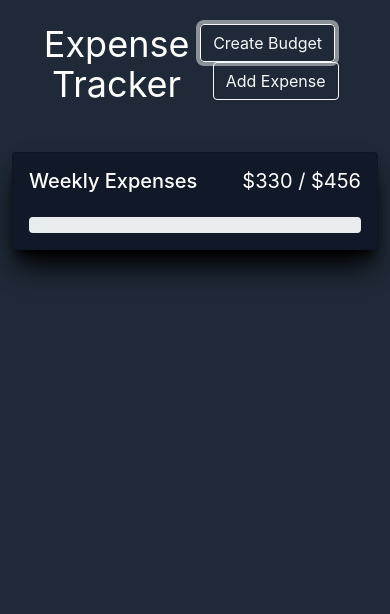
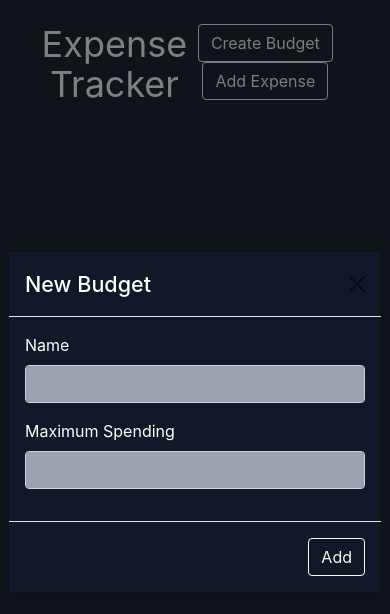
Before and after one commit to genialtechie/expense-tracker, a React (Create React App) app: page / in a window 390 px wide. Both pictures are taken after a click on the button "Create Budget". Shown: the top 614 px of the page. Built offline with nearby package versions, Linux system fonts and the light colour scheme.

Commit message:
added total budget component

```diff
--- a/src/App.js
+++ b/src/App.js
@@ -1,21 +1,41 @@
 import './App.css';
 import {Container, Button} from 'react-bootstrap';
 import BudgetCard from './components/BudgetCard';
+import AddBudgetModal from './components/AddBudgetModal';
+import AddExpenseModal from './components/AddExpenseModal';
+import TotalBudgetCard from './components/TotalBudgetCard';
+import { useState } from 'react';
+import { useBudgets } from './contexts/BudgetsContext';
 
 
 function App() {
+  const [showAddBudgetModal, setShowAddBudgetModal] = useState(false)
+  const [showAddExpenseModal, setShowAddExpenseModal] = useState(false)
+  const {budgets, getBudgetExpenses} = useBudgets();
   return (
     <div className="App bg-gray-800 h-screen text-white">
       <Container>
         <div className='flex flex-row mb-4 justify-around p-6' >
           <h1 className='text-4xl'>Expense Tracker</h1>
           <span>
-            <Button variant='outline-light' className='mr-4' >Create Budget</Button>
-            <Button variant='outline-light'>Add Expense</Button>
+            <Button variant='outline-light' className='mr-4' onClick={() => setShowAddBudgetModal(true)}>Create Budget</Button>
+            <Button variant='outline-light'className='mr-4' onClick={() => setShowAddExpenseModal(true)}>Add Expense</Button>
           </span>
         </div>
-        <BudgetCard name='Weekly Expenses' amount={330} max={456}></BudgetCard>
+        {
+          budgets.map(budget => {
+            const amount = getBudgetExpenses(budget.id).reduce(
+              (total, expense) => total + expense.amount,
+               0
+            )
+            return (
+            <BudgetCard key={budget.id} name={budget.name} amount={amount} max={budget.max}/>
+            )})
+        }
+        <TotalBudgetCard/>
       </Container>
+      <AddBudgetModal show={showAddBudgetModal} handleClose={() => setShowAddBudgetModal(false)}/>
+      <AddExpenseModal show={showAddExpenseModal} handleClose={() => setShowAddExpenseModal(false)}/>
     </div>
   );
 }
--- /dev/null
+++ b/src/components/AddBudgetModal.js
@@ -0,0 +1,51 @@
+import React, { useRef } from 'react'
+import { Modal, Form, Button } from 'react-bootstrap'
+import { useBudgets } from '../contexts/BudgetsContext'
+
+const AddBudgetModal = ({ show, handleClose}) => {
+    const nameRef = useRef()
+    const maxRef = useRef()
+    const {addBudget} = useBudgets()
+
+    function handleSubmit(e) {
+        e.preventDefault()
+        addBudget({
+            name: nameRef.current.value,
+            max: parseFloat(maxRef.current.value),
+        })
+        handleClose()
+    }
+    return (
+        <>
+        <Modal
+        show={show}
+        onHide={handleClose}
+        size="lg"
+        aria-labelledby="contained-modal-title-vcenter"
+        centered>
+            <div className='bg-gray-900 text-white'>
+                <Modal.Header closeButton>
+                    <Modal.Title id="contained-modal-title-vcenter">New Budget</Modal.Title>
+                </Modal.Header>
+                <Modal.Body>
+                <Form id='budget-form' onSubmit={handleSubmit}>
+                    <Form.Group className="mb-3" controlId="name">
+                        <Form.Label>Name</Form.Label>
+                        <Form.Control type="text" placeholder="" required className='bg-gray-400 focus:bg-gray-300' ref={nameRef}/>
+                    </Form.Group>
+                    <Form.Group className="mb-3" controlId="max">
+                        <Form.Label>Maximum Spending</Form.Label>
+                        <Form.Control type="number" placeholder="" required min={0} step={0.01} className='bg-gray-400 focus:bg-gray-300' ref={maxRef}/>
+                    </Form.Group>
+                </Form>
+                </Modal.Body>
+                <Modal.Footer>
+                    <Button variant='outline-light' type='submit' form='budget-form'>Add</Button>
+                </Modal.Footer>
+            </div>
+        </Modal>
+        </>
+    )
+}
+
+export default AddBudgetModal
--- /dev/null
+++ b/src/components/AddExpenseModal.js
@@ -0,0 +1,67 @@
+import React, { useRef } from 'react'
+import { Modal, Form, Button } from 'react-bootstrap'
+import { useBudgets } from '../contexts/BudgetsContext'
+
+const AddExpenseModal = ({show, handleClose, defaultBudgetId}) => {
+    const descriptionRef = useRef()
+    const amountRef = useRef()
+    const budgetIdRef = useRef()
+    const {addExpense, budgets} = useBudgets()
+
+    function handleSubmit(e) {
+        e.preventDefault()
+        addExpense({
+            description: descriptionRef.current.value,
+            amount: parseFloat(amountRef.current.value),
+            budgetId: budgetIdRef.current.value
+        })
+        handleClose()
+    }
+    return (
+        <>
+        <Modal
+        show={show}
+        onHide={handleClose}
+        size="lg"
+        aria-labelledby="contained-modal-title-vcenter"
+        centered>
+            <div className='bg-gray-900 text-white'>
+                <Modal.Header closeButton>
+                    <Modal.Title id="contained-modal-title-vcenter">New Expense</Modal.Title>
+                </Modal.Header>
+                <Modal.Body>
+                <Form id='budget-form' onSubmit={handleSubmit}>
+                    <Form.Group className="mb-3" controlId="description">
+                        <Form.Label>Description</Form.Label>
+                        <Form.Control type="text" required className='bg-gray-400 focus:bg-gray-300' ref={descriptionRef}/>
+                    </Form.Group>
+                    <Form.Group className="mb-3" controlId="max">
+                        <Form.Label>Amount</Form.Label>
+                        <Form.Control
+                        type="number"
+                        required
+                        min={0}
+                        step={0.01}
+                        className='bg-gray-400 focus:bg-gray-300'
+                        ref={amountRef}/>
+                    </Form.Group>
+                    <Form.Group className="mb-3" controlId="description">
+                        <Form.Label>Budget</Form.Label>
+                        <Form.Select defaultValue={defaultBudgetId} className='bg-gray-400 focus:bg-gray-300' ref={budgetIdRef}>
+                            {budgets.map(budget => (
+                                <option key={budget.id} value={budget.id}>{budget.name}</option>
+                            ))}
+                        </Form.Select>
+                    </Form.Group>
+                </Form>
+                </Modal.Body>
+                <Modal.Footer>
+                    <Button variant='outline-light' type='submit' form='budget-form'>Add</Button>
+                </Modal.Footer>
+            </div>
+        </Modal>
+        </>
+    )
+}
+
+export default AddExpenseModal
--- a/src/components/BudgetCard.jsx
+++ b/src/components/BudgetCard.jsx
@@ -1,17 +1,22 @@
 import React from 'react'
-import { Card, ProgressBar } from 'react-bootstrap'
+import { Card, ProgressBar, Button } from 'react-bootstrap'
 import { currencyFormatter } from '../utils'
 
-const BudgetCard = ({name, amount, max}) => {
+const BudgetCard = ({name, amount, max, hideButtons}) => {
+  const percent = (amount / max) * 100;
+  const variantColor = (amount > max) ? 'danger' : 'primary';
   return (
     <>
-      <Card className='bg-gray-900 shadow-xl shadow-black'>
+      <Card className='bg-gray-900 shadow-xl shadow-black lg:flex-basis-1/3 m-2 mb-5'>
         <Card.Body>
             <Card.Title className='flex justify-between mb-6'>
                 <div>{name}</div>
                 <div className='font-normal'>{currencyFormatter.format(amount)} / {currencyFormatter.format(max)} </div>
             </Card.Title>
-            <ProgressBar></ProgressBar>
+            <ProgressBar now={percent} variant={variantColor} ></ProgressBar>
+            {!hideButtons && <div className="flex p-3 justify-end mt-2">
+              <Button variant='outline-light'>View Expenses</Button>
+            </div>}
         </Card.Body>
       </Card>
     </>
--- /dev/null
+++ b/src/components/TotalBudgetCard.js
@@ -0,0 +1,13 @@
+import { useBudgets } from "../contexts/BudgetsContext"
+import BudgetCard from "./BudgetCard"
+
+function TotalBudgetCard() {
+    const {budgets, expenses} = useBudgets()
+    const amount = expenses.reduce((total, expense) => total + expense.amount, 0 )
+    const max = budgets.reduce((total, budget) => total + budget.max, 0)
+    if (max === 0) return null
+
+  return <BudgetCard gray hideButtons name='Total' amount={amount} max={max}/>
+}
+
+export default TotalBudgetCard
--- /dev/null
+++ b/src/components/ViewExpensesModal.js
@@ -0,0 +1,31 @@
+import React from 'react'
+
+const ViewExpensesModal = ({budgetId, handleClose}) => {
+    const {getBudgetExpenses, budgets, deleteBudget, deleteExpense} = useBudgets()
+
+    const budget = budgets.find(budget => budget.id === budgetId)
+    return (
+        <>
+        <Modal
+        show={budgetId != null}
+        onHide={handleClose}
+        size="lg"
+        aria-labelledby="contained-modal-title-vcenter"
+        centered>
+            <div className='bg-gray-900 text-white'>
+                <Modal.Header closeButton>
+                    <Modal.Title id="contained-modal-title-vcenter">New Budget</Modal.Title>
+                </Modal.Header>
+                <Modal.Body>
+
+                </Modal.Body>
+                <Modal.Footer>
+                    <Button variant='outline-light' >Add</Button>
+                </Modal.Footer>
+            </div>
+        </Modal>
+        </>
+    )
+}
+
+export default ViewExpensesModal
--- a/src/components/index.js
+++ b/src/components/index.js
@@ -1 +1,3 @@
 export { default as BudgetCard } from './BudgetCard';
+export { default as AddExpenseModal } from './AddExpenseModal';
+export { default as AddBudgetModal } from './AddBudgetModal';
--- /dev/null
+++ b/src/contexts/BudgetsContext.js
@@ -0,0 +1,50 @@
+import React, {useContext} from "react";
+import {v4 as uuidv4} from "uuid";
+import useLocalStorage from '../hooks/useLocalStorage';
+
+const BudgetsContext = React.createContext();
+
+export function useBudgets() {
+    return useContext(BudgetsContext);
+}
+
+export const BudgetsProvider = ({ children }) => {
+    const [budgets, setBudgets] = useLocalStorage('budgets', [])
+    const [expenses, setExpenses] = useLocalStorage('expenses', [])
+
+    function getBudgetExpenses(budgetId) {
+        return expenses.filter(expense => expense.budgetId === budgetId)
+    }
+    function addExpense({description, amount, budgetId}) {
+        setExpenses(prevExpenses => {
+
+            return [...prevExpenses, {id: uuidv4(), description, amount, budgetId}]
+        })
+    }
+    function addBudget({name, max}) {
+        setBudgets(prevBudgets => {
+            if(prevBudgets.find(budget => budget.name === name)) return prevBudgets;
+            return [...prevBudgets, {id: uuidv4(), name, max}]
+        })
+    }
+    function deleteBudget({id}) {
+        setBudgets(prevBudgets => {
+            return prevBudgets.filter(budget => budget.id !== id)
+        })
+    }
+    function deleteExpense({id}) {
+        setExpenses(prevExpenses => {
+            return prevExpenses.filter(expense => expense.id !== id)
+        })
+    }
+    return <BudgetsContext.Provider
+    value={{
+        budgets,
+        expenses,
+        getBudgetExpenses,
+        addExpense,
+        addBudget,
+        deleteBudget,
+        deleteExpense
+    }}>{children}</BudgetsContext.Provider>
+}
--- /dev/null
+++ b/src/hooks/useLocalStorage.js
@@ -0,0 +1,20 @@
+import { useState, useEffect } from "react"
+
+export default function useLocalStorage(key, defaultValue) {
+  const [value, setValue] = useState(() => {
+    const jsonValue = localStorage.getItem(key)
+    if (jsonValue != null) return JSON.parse(jsonValue)
+
+    if (typeof defaultValue === "function") {
+      return defaultValue()
+    } else {
+      return defaultValue
+    }
+  })
+
+  useEffect(() => {
+    localStorage.setItem(key, JSON.stringify(value))
+  }, [key, value])
+
+  return [value, setValue]
+}
--- a/src/index.js
+++ b/src/index.js
@@ -4,10 +4,13 @@ import 'bootstrap/dist/css/bootstrap.css';
 import './index.css';
 import App from './App';
 import reportWebVitals from './reportWebVitals';
+import { BudgetsProvider } from './contexts/BudgetsContext';
 
 ReactDOM.render(
   <React.StrictMode>
-    <App />
+    <BudgetsProvider>
+      <App />
+    </BudgetsProvider>
   </React.StrictMode>,
   document.getElementById('root')
 );
```
